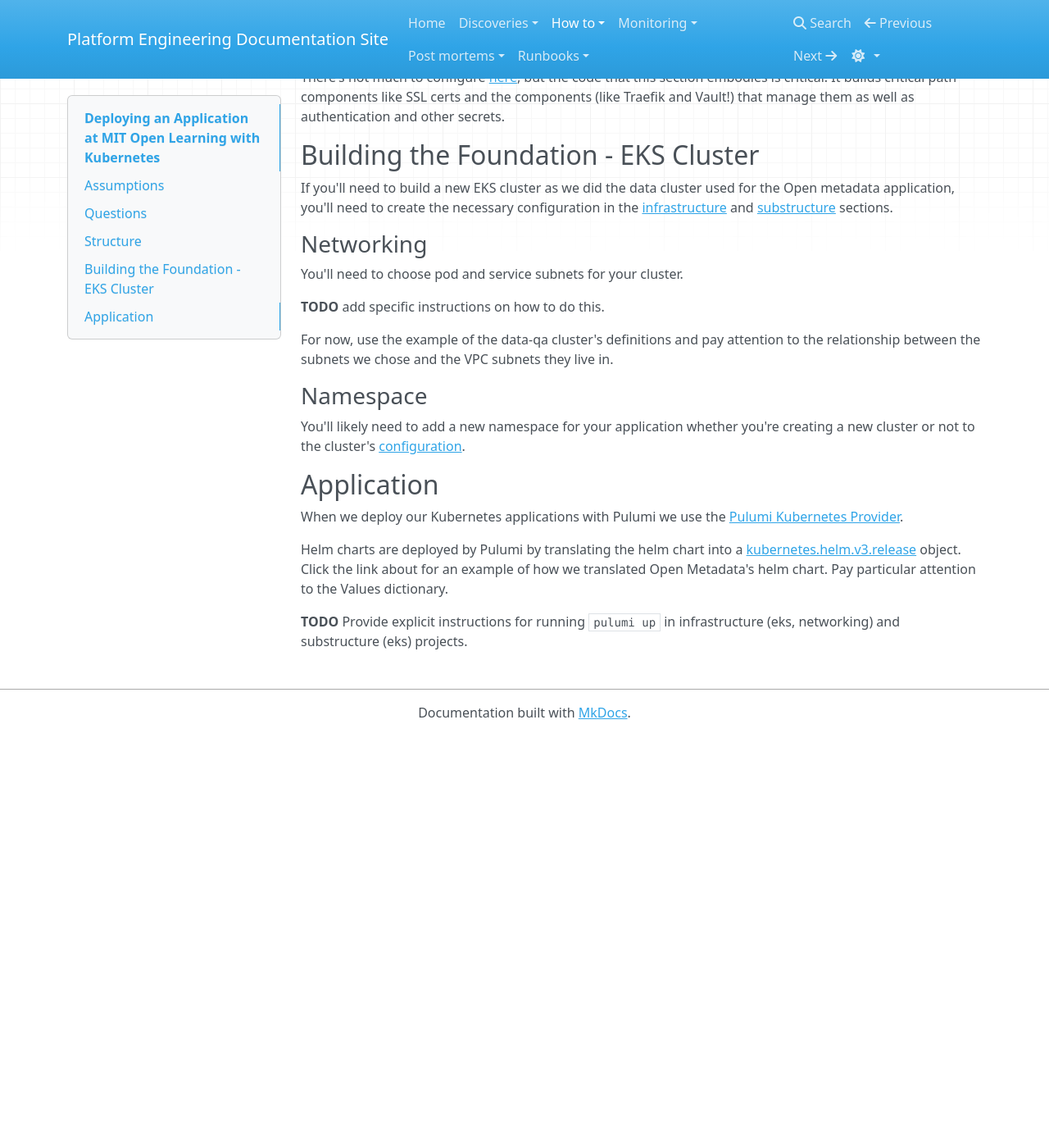
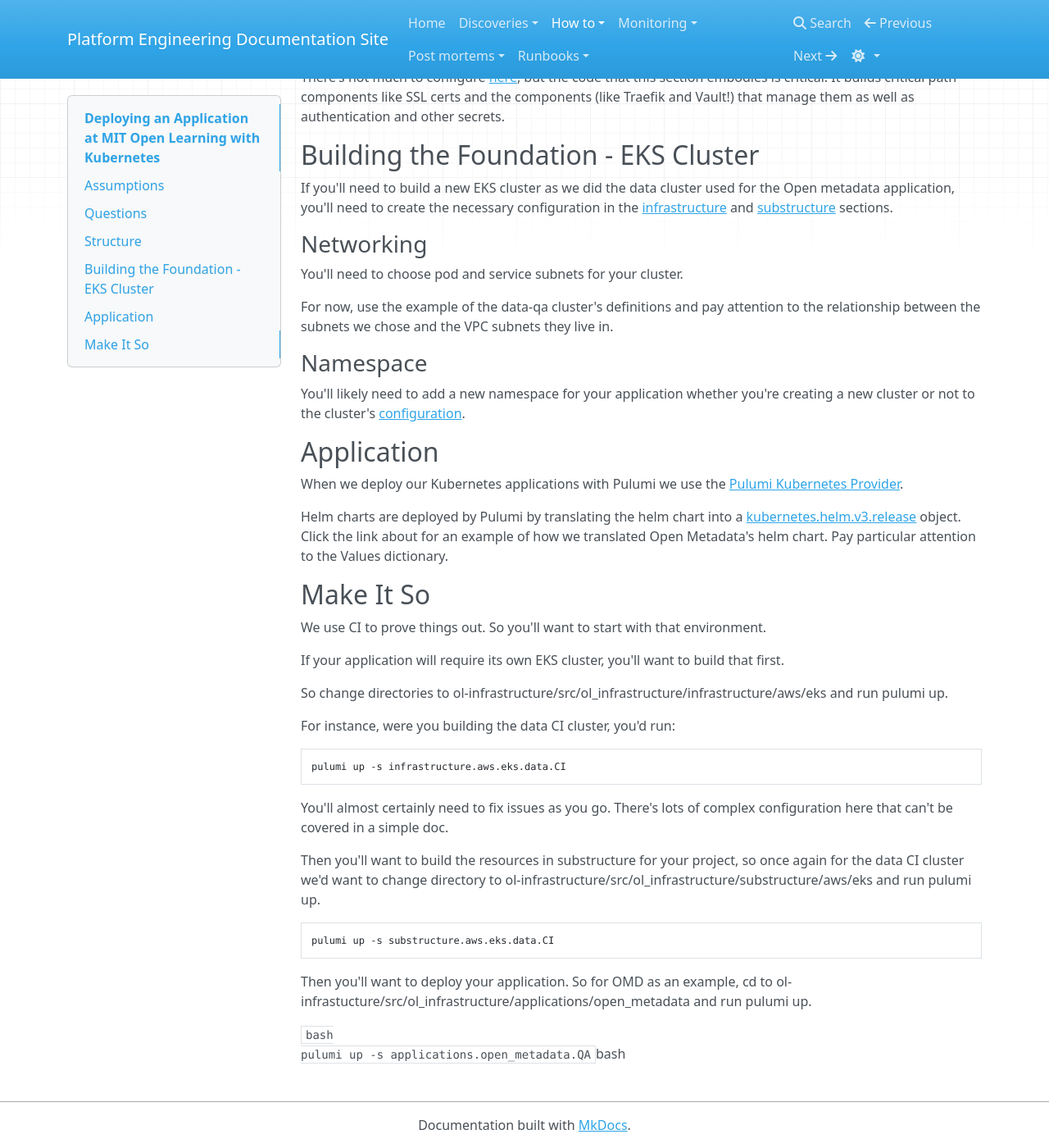
Before and after one commit to mitodl/platform-engineering-site, an MkDocs documentation site: the page built from docs/how_to/mitol_deploy_app_with_kubernetes.md, in a window 1280 px wide and 1400 px high, scrolled down 1024 px. Shown: the whole window at 82% size. Built offline with MkDocs 1.6.1, drawn with Linux system fonts in a browser that asks for light colours; nearby versions of some CDN libraries; before the commit the page ends 1921 px from its top, so only the background shows below that.

Commit message:
fix: Add missing sections and fix todos

````diff
--- a/docs/how_to/mitol_deploy_app_with_kubernetes.md
+++ b/docs/how_to/mitol_deploy_app_with_kubernetes.md
@@ -68,9 +68,6 @@ sections.
 
 You'll need to choose pod and service subnets for your cluster.
 
-**TODO** add
-specific instructions on how to do this.
-
 For now, use the example of the data-qa
 cluster's definitions and pay attention to the relationship between the subnets
 we chose and the VPC subnets they live in.
@@ -91,5 +88,37 @@ Helm charts are deployed by Pulumi by translating the helm chart into a
 object. Click the link about for an example of how we translated Open Metadata's
 helm chart. Pay particular attention to the Values dictionary.
 
-**TODO** Provide explicit instructions for running `pulumi up` in
-infrastructure (eks, networking) and substructure (eks) projects.
+## Make It So
+
+We use CI to prove things out. So you'll want to start with that environment.
+
+If your application will require its own EKS cluster, you'll want to build that
+first.
+
+So change directories to
+ol-infrastructure/src/ol_infrastructure/infrastructure/aws/eks and run pulumi
+up.
+
+For instance, were you building the data CI cluster, you'd run:
+```bash
+pulumi up -s infrastructure.aws.eks.data.CI
+```
+
+You'll almost certainly need to fix issues as you go. There's lots of complex
+configuration here that can't be covered in a simple doc.
+
+Then you'll want to build the resources in substructure for your project, so
+once again for the data CI cluster we'd want to change directory to
+ol-infrastructure/src/ol_infrastructure/substructure/aws/eks and run pulumi up.
+
+```bash
+pulumi up -s substructure.aws.eks.data.CI
+```
+
+Then you'll want to deploy your application. So for OMD as an example, cd to
+ol-infrastucture/src/ol_infrastructure/applications/open_metadata and run pulumi
+up.
+
+```bash
+pulumi up -s applications.open_metadata.QA
+```bash
````
